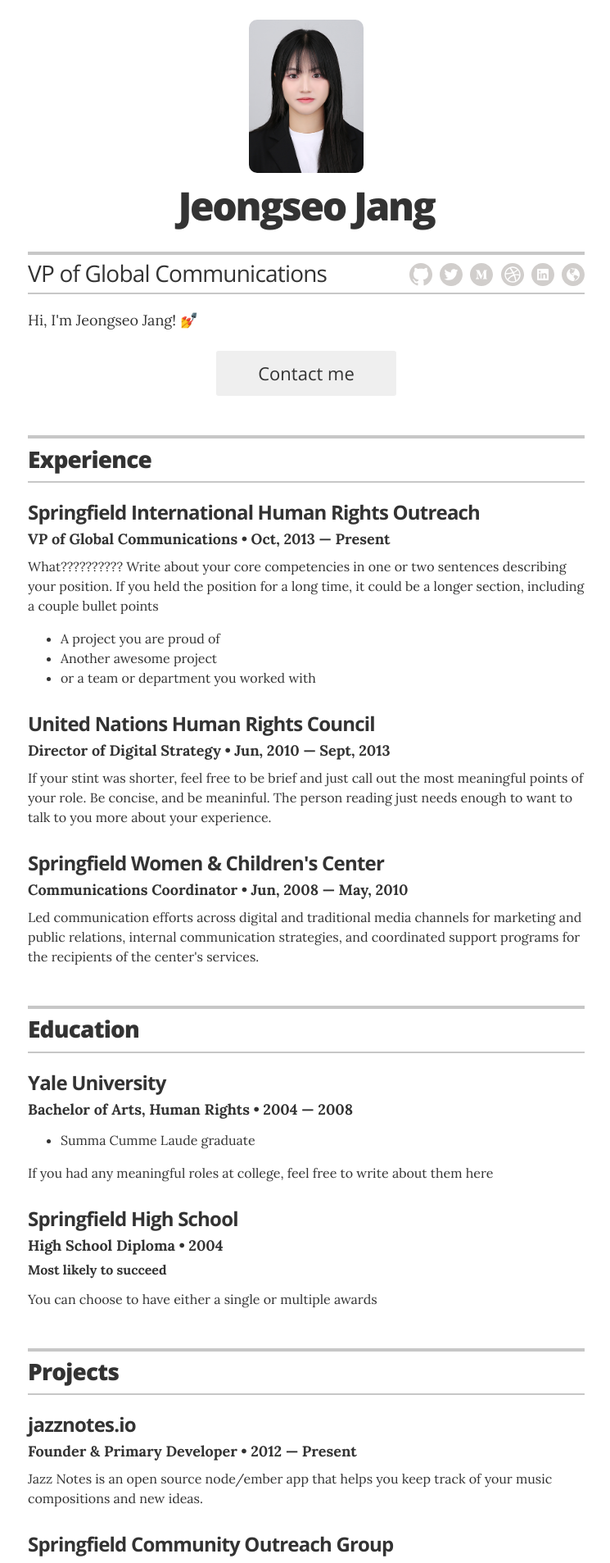
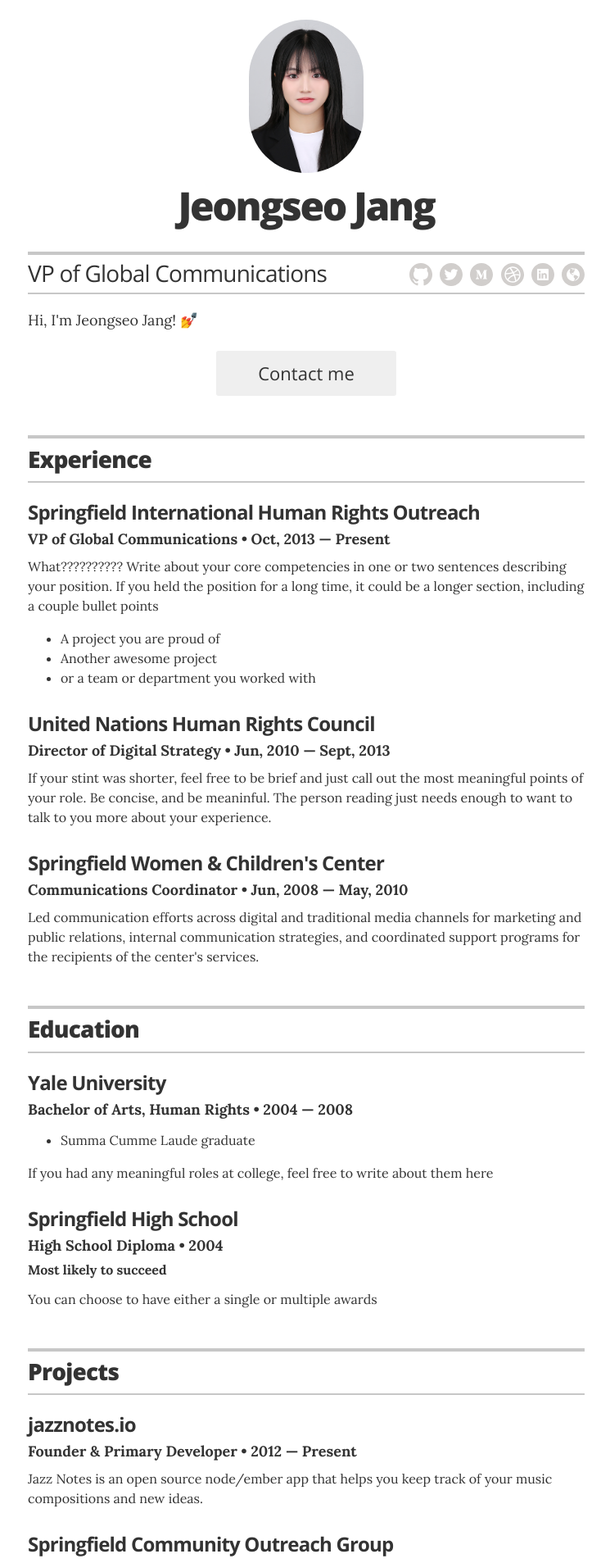
Before and after one commit to JEONGSE0/JEONGSE0.github.io, a Jekyll site: the page built from index.html, in a window 1280 px wide. Shown: the top 1907 px of the page at 82% size, without its empty margins (266-1011 px from the left). Built offline with Jekyll 4.4.1, drawn with Linux system fonts in a browser that asks for light colours.

Commit message:
Changes to be committed: 	modified:   _sass/_resume.scss
 Changes not staged for commit:
	modified:   _config.yml

```diff
--- a/_sass/_resume.scss
+++ b/_sass/_resume.scss
@@ -24,7 +24,7 @@
     width: 140px;
     max-width: 100%;
     overflow: hidden;
-    @include border-radius(10px);
+    @include border-radius(150px);
     margin: 0 auto;
     display: block;
   }
```
